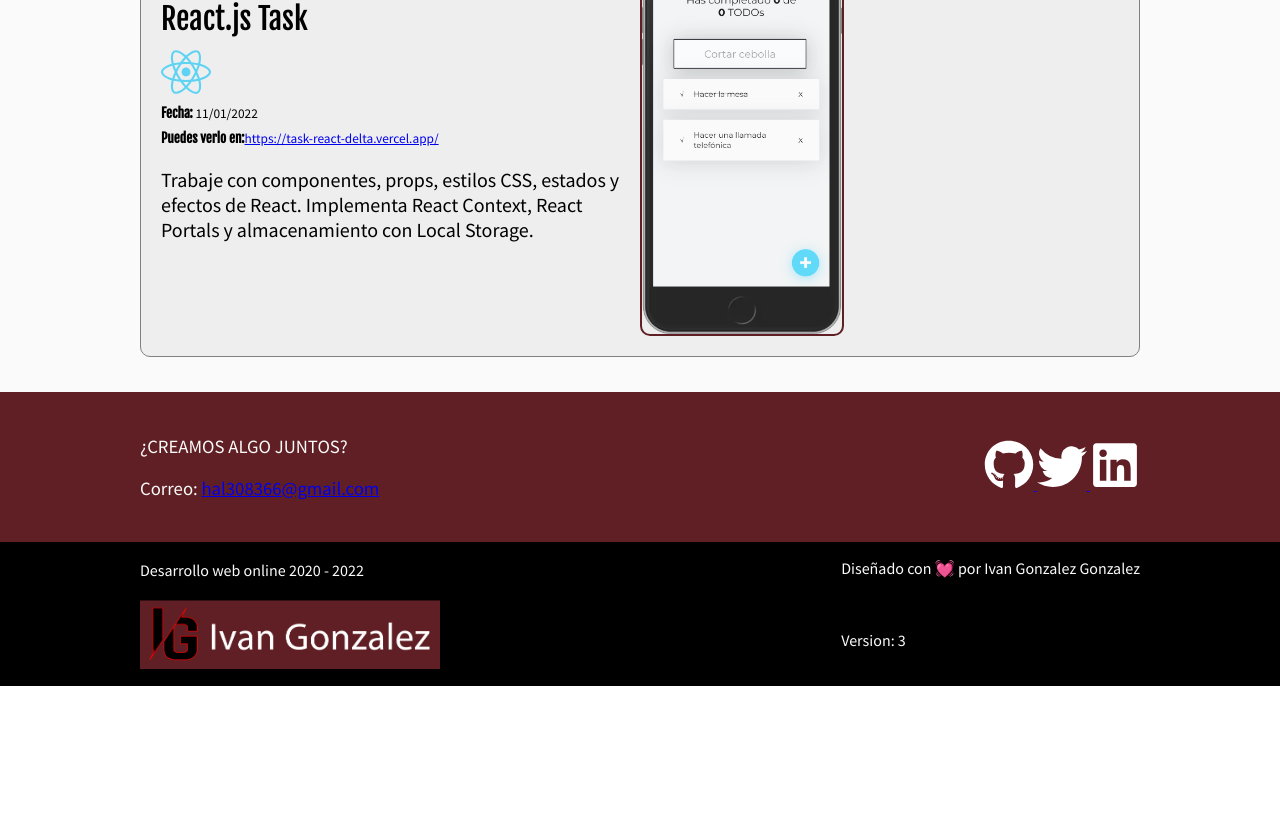
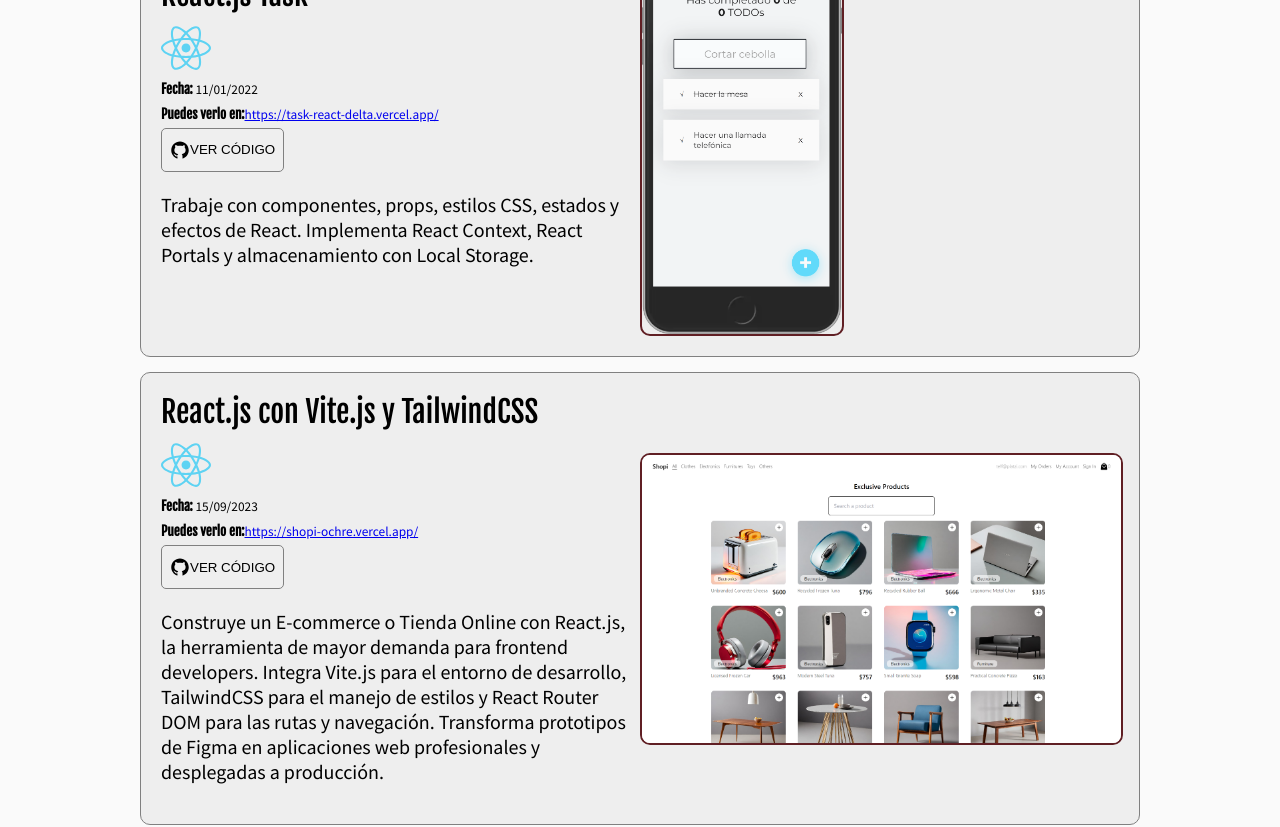
Before and after one commit to Ivan6801/portafolio-ig-2.0, a React (Vite) app: page / in a window 1280 px wide. Shown: the part 1000-1827 px from the top of the page. Before the commit the page ends 1686 px from the top, so only its background shows below. Built offline with nearby package versions, Linux system fonts and the light colour scheme.

Commit message:
add buttons url

```diff
--- a/package.json
+++ b/package.json
@@ -10,6 +10,7 @@
     "preview": "vite preview"
   },
   "dependencies": {
+    "bootstrap": "^5.3.2",
     "lodash": "^4.17.21",
     "prop-types": "^15.8.1",
     "react": "^18.2.0",
--- a/src/components/Articles/index.jsx
+++ b/src/components/Articles/index.jsx
@@ -1,9 +1,25 @@
 import javascriptVanilla from "../../assets/images-projects/cientifico-vanilla-js.vercel.app_.png";
 import taskReact from "../../assets/images-projects/Phone_task.png";
+import ReactVite from "../../assets/images-projects/react-vite.png";
 import { BiLogoJavascript } from "react-icons/bi";
 import { FaReact } from "react-icons/fa";
+import { Button } from "./styles";
+import { AiFillGithub } from "react-icons/ai";
 
 export function Articles() {
+  const handleUrlGitHubjavascriptVanilla = () => {
+    window.open("https://gitlab.com/Ivan6801/cientifico-js", "_blank");
+  };
+
+  const handleUrlGitHubtaskReact = () => {
+    window.open("https://gitlab.com/Ivan6801/task-react", "_blank");
+  };
+
+  const handleUrlGitHubReactVite = () => {
+    window.open("https://github.com/Ivan6801/shopi", "_blank");
+  };
+
+
   return (
     <>
       <article className="project">
@@ -23,12 +39,20 @@ export function Articles() {
               <a
                 target="_blank"
                 href="https://cientifico-vanilla-js.vercel.app/"
+                z
                 rel="noreferrer"
               >
                 https://cientifico-vanilla-js.vercel.app/
               </a>
             </small>
           </p>
+          <Button
+            onClick={handleUrlGitHubjavascriptVanilla}
+            className="text-uppercase"
+          >
+            <AiFillGithub size={20} />
+            <p>Ver código</p>
+          </Button>
           <p className="project-description">
             Crea una aplicación web de página única y cárgala con información
             usando JavaScript Vanilla. Diseña una experiencia fluida para tus
@@ -75,6 +99,13 @@ export function Articles() {
               </a>
             </small>
           </p>
+          <Button
+            onClick={handleUrlGitHubtaskReact}
+            className="text-uppercase"
+          >
+            <AiFillGithub size={20} />
+            <p>Ver código</p>
+          </Button>
           <p className="project-description">
             Trabaje con componentes, props, estilos CSS, estados y efectos de
             React. Implementa React Context, React Portals y almacenamiento con
@@ -97,6 +128,61 @@ export function Articles() {
           </a>
         </figure>
       </article>
+
+      <article className="project">
+        <div className="project-details">
+          <h3 className="project-title"> React.js con Vite.js y TailwindCSS</h3>
+          <h6 className="project-course">
+            <FaReact size={50} color="#5ED3F3" />
+          </h6>
+          <p className="project-date">
+            <small>
+              <strong>Fecha:</strong> 15/09/2023
+            </small>
+          </p>
+          <p className="project-url">
+            <small>
+              <strong>Puedes verlo en:</strong>
+              <a
+                target="_blank"
+                href="https://shopi-ochre.vercel.app/"
+                rel="noreferrer"
+              >
+                https://shopi-ochre.vercel.app/
+              </a>
+            </small>
+          </p>
+          <Button
+            onClick={handleUrlGitHubReactVite}
+            className="text-uppercase"
+          >
+            <AiFillGithub size={20} />
+            <p>Ver código</p>
+          </Button>
+          <p className="project-description">
+            Construye un E-commerce o Tienda Online con React.js, la herramienta
+            de mayor demanda para frontend developers. Integra Vite.js para el
+            entorno de desarrollo, TailwindCSS para el manejo de estilos y React
+            Router DOM para las rutas y navegación. Transforma prototipos de
+            Figma en aplicaciones web profesionales y desplegadas a producción.
+          </p>
+        </div>
+        <figure className="project-imageContainer">
+          <a
+            target="_blank"
+            href="https://shopi-ochre.vercel.app/"
+            rel="noreferrer"
+          >
+            <img
+              className="project-image"
+              style={{ display: "flex", justifyContent: "center" }}
+              width="500"
+              src={ReactVite}
+              alt="prouyecto del curso de React Native"
+            />
+          </a>
+        </figure>
+      </article>
     </>
   );
 }
--- a/src/components/Articles/styles.js
+++ b/src/components/Articles/styles.js
@@ -8,3 +8,19 @@ export const ButtonLink = styled.button`
   margin: 0 1em;
   padding: 0.25em 1em;
 `;
+
+export const Button = styled.button`
+  text-transform: uppercase;
+  padding: 0 0.5rem;
+  cursor: pointer;
+  display: flex;
+  align-items: center;
+  border-radius: 5px;
+  transition: all 0.3s;
+  border: 1px solid #808080;
+
+  &:hover {
+    transition: all 0.3s;
+    background-color: #ccc;
+  }
+`;
--- a/src/index.css
+++ b/src/index.css
@@ -1,10 +1,11 @@
 @font-face {
-  font-family: 'icomoon';
-  src: url('./assets/fonts/icomoon.eot?bqb2fe');
-  src: url('./assets/fonts/icomoon.eot?bqb2fe#iefix') format('embedded-opentype'),
-    url('./assets/fonts/icomoon.ttf?bqb2fe') format('truetype'),
-    url('./assets/fonts/icomoon.woff?bqb2fe') format('woff'),
-    url('./assets/fonts/icomoon.svg?bqb2fe#icomoon') format('svg');
+  font-family: "icomoon";
+  src: url("./assets/fonts/icomoon.eot?bqb2fe");
+  src: url("./assets/fonts/icomoon.eot?bqb2fe#iefix")
+      format("embedded-opentype"),
+    url("./assets/fonts/icomoon.ttf?bqb2fe") format("truetype"),
+    url("./assets/fonts/icomoon.woff?bqb2fe") format("woff"),
+    url("./assets/fonts/icomoon.svg?bqb2fe#icomoon") format("svg");
   font-weight: normal;
   font-style: normal;
 }
@@ -12,7 +13,7 @@
 [class^="icon-"],
 [class*=" icon-"] {
   /* use !important to prevent issues with browser extensions that change fonts */
-  font-family: 'icomoon' !important;
+  font-family: "icomoon" !important;
   speak: none;
   font-style: normal;
   font-weight: normal;
@@ -33,9 +34,8 @@
   content: "\e900";
 }
 
-
 body {
-  font-family: 'Source Sans Pro', sans-serif;
+  font-family: "Source Sans Pro", sans-serif;
   margin: 0;
 }
 
@@ -45,7 +45,7 @@ h3,
 h4,
 h5,
 h6 {
-  font-family: 'Fjalla One', sans-serif;
+  font-family: "Fjalla One", sans-serif;
   font-weight: normal;
   /* font-style: italic; */
 }
@@ -53,7 +53,7 @@ h6 {
 h1 {
   font-size: 40px;
   line-height: 1.5;
-  letter-spacing: -.2px;
+  letter-spacing: -0.2px;
   color: white;
   margin: 0;
   /* margin: 100px 150px 70px 30px; */
@@ -68,8 +68,16 @@ h1 strong {
 h2 {
   color: #a30a0a;
   text-transform: uppercase;
-  font-family: 'Source Sans Pro', sans-serif;
+  font-family: "Source Sans Pro", sans-serif;
   font-weight: bold;
   font-size: 24px;
   margin-bottom: 40px;
 }
+
+.text-uppercase {
+  text-transform: uppercase;
+  padding: 0 .5rem;
+  cursor: pointer;
+  display: flex;
+  align-items: center;
+}
--- a/src/pages/App/media.css
+++ b/src/pages/App/media.css
@@ -59,7 +59,7 @@
 @media screen and (max-width: 767px) {
   h2 {
     font-size: 1.2em;
-    margin: .5em 0;
+    margin: 0.5em 0;
   }
 
   .burger-button {
@@ -84,7 +84,7 @@
     height: 40px;
     font-size: 2em;
     text-decoration: underline;
-    margin-bottom: .5em;
+    margin-bottom: 0.5em;
   }
 
   .header .logo {
@@ -96,7 +96,6 @@
   }
 
   .project-imageContainer {
-    width: auto;
     text-align: center;
   }
 
@@ -108,32 +107,28 @@
   .project-course,
   .project-date,
   .project-url {
-    margin: .3em 0;
+    margin: 0.3em 0;
   }
 
   .project-title {
     font-size: 1.5em;
-    margin-bottom: .3em;
+    margin-bottom: 0.3em;
   }
 
   .project-url {
     font-size: 1em;
-
   }
 
   .project-course {
-    font-size: .7em;
-
+    font-size: 0.7em;
   }
 
   .project-date {
     font-size: 1em;
-
   }
 
   .project-description {
     font-size: 1em;
-
   }
 
   .event {
@@ -143,6 +138,14 @@
 
   .event img {
     width: 100%;
+  }
+}
+
+@media (max-width: 600px) {
+  figure.project-imageContainer {
+    display: flex;
+    width: 100%;
+    justify-content: center;
   }
 }
 
@@ -177,7 +180,7 @@
 
   .event-detail {
     /* 1em = 16px */
-    margin: -2em .5em .5em;
+    margin: -2em 0.5em 0.5em;
     padding: 1em;
   }
 
@@ -213,7 +216,6 @@
   }
 }
 
-
 @media screen and (max-width: 320px) {
   h1 {
     font-size: 1.2em;
```
Also changed, not shown: src/assets/images-projects/react-vite.png (added), 1 other file (tests, documents, lock files or other folders).
